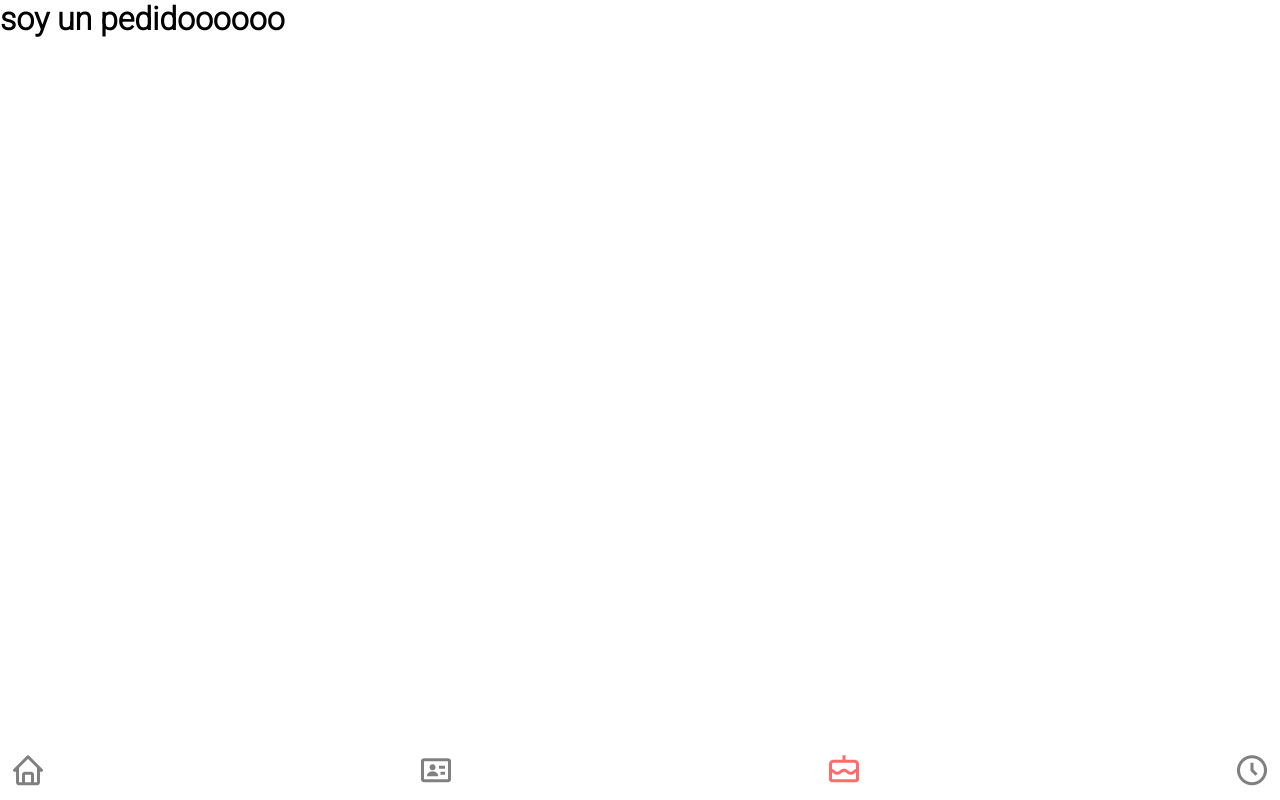
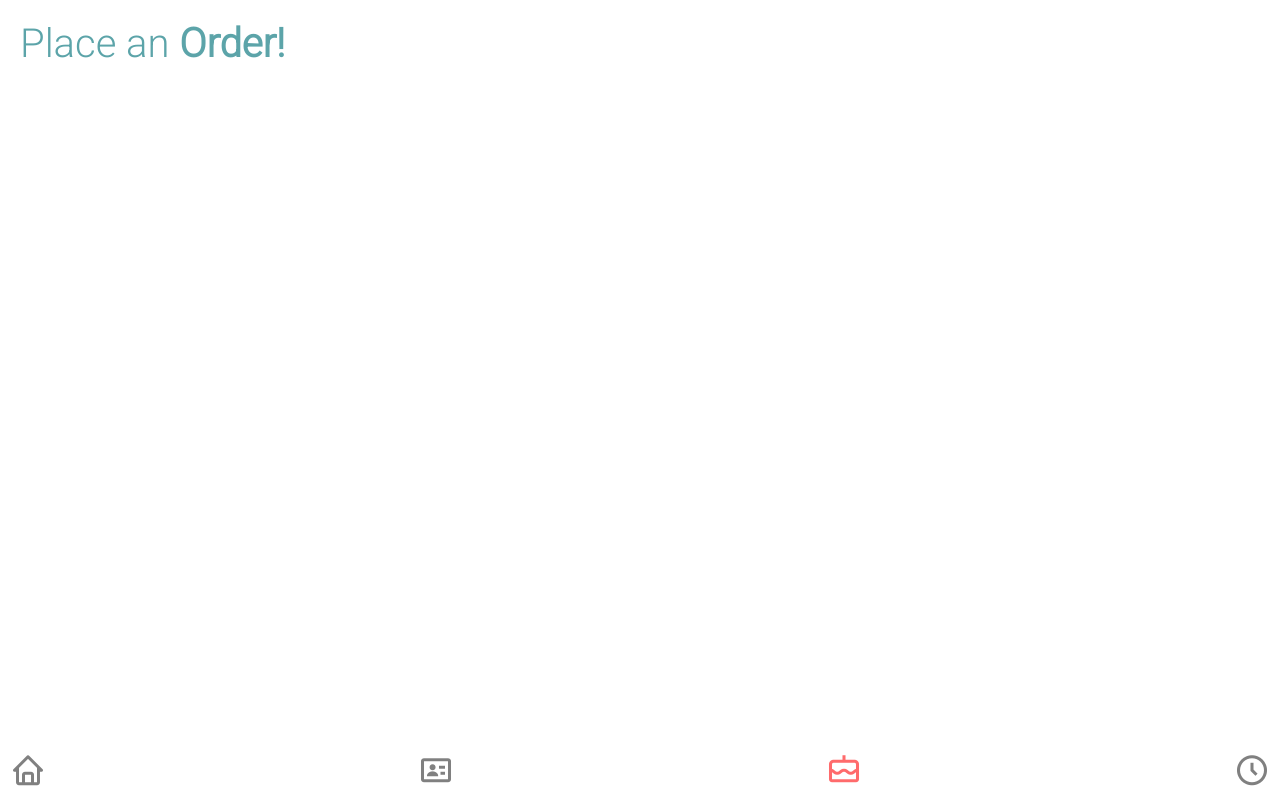
Before and after one commit to UlisesOrnelasR/FrontEnd-Practica-05-VUEJs-PasteleriaApp, a Vue app: page /#/Pedidos in a window 1280 px wide. Built offline with nearby package versions, Linux system fonts and the light colour scheme.

Commit message:
add tittle pedido

```diff
--- a/src/views/pedidosView.vue
+++ b/src/views/pedidosView.vue
@@ -1,6 +1,6 @@
 <template>
   <div class="pedidos">
-    <h1>soy un pedidoooooo</h1>
+    <h2 class="tittle">Place an <b>Order!</b></h2>
   </div>
 </template>
 
@@ -11,5 +11,7 @@ export default {
 </script>
 
 <style>
-
+.pedidos {
+  margin: 20px;
+}
 </style>
```
